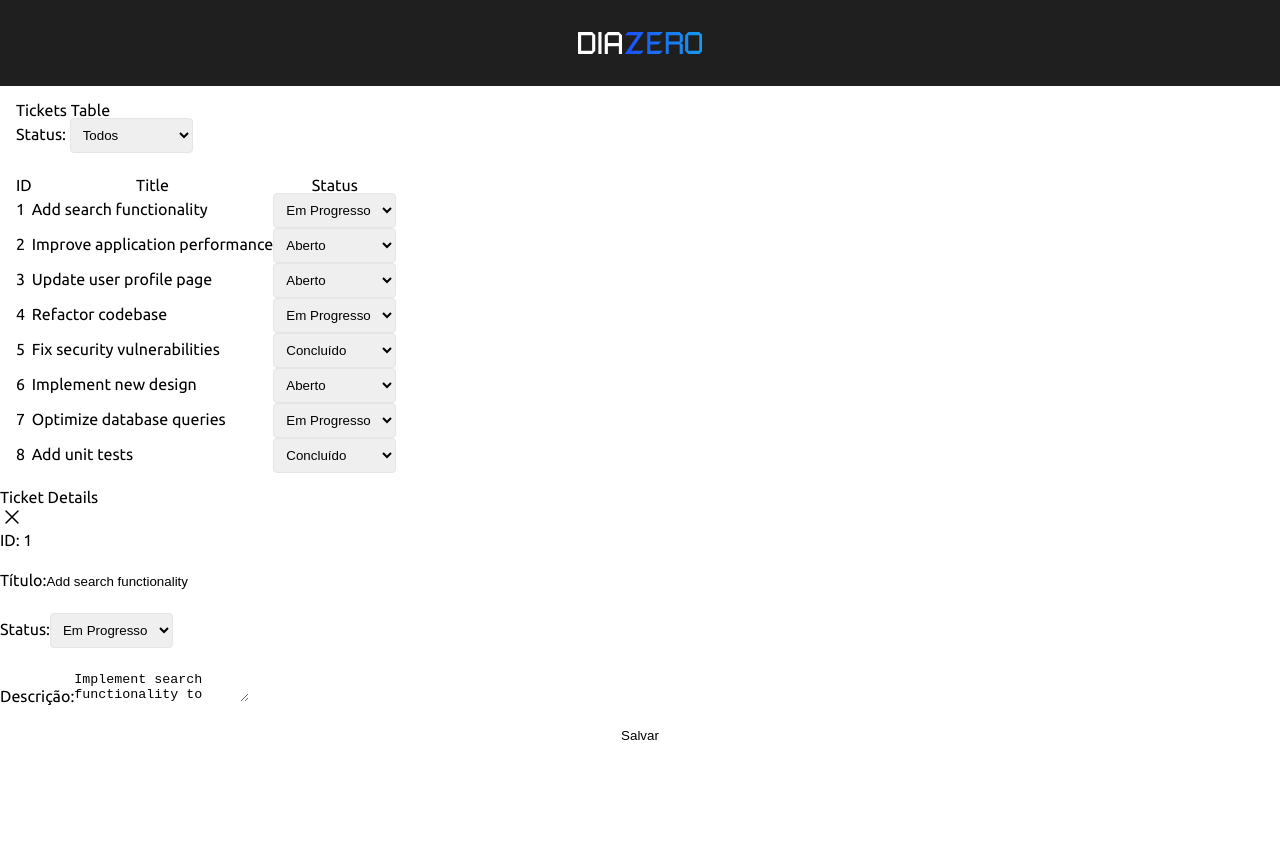
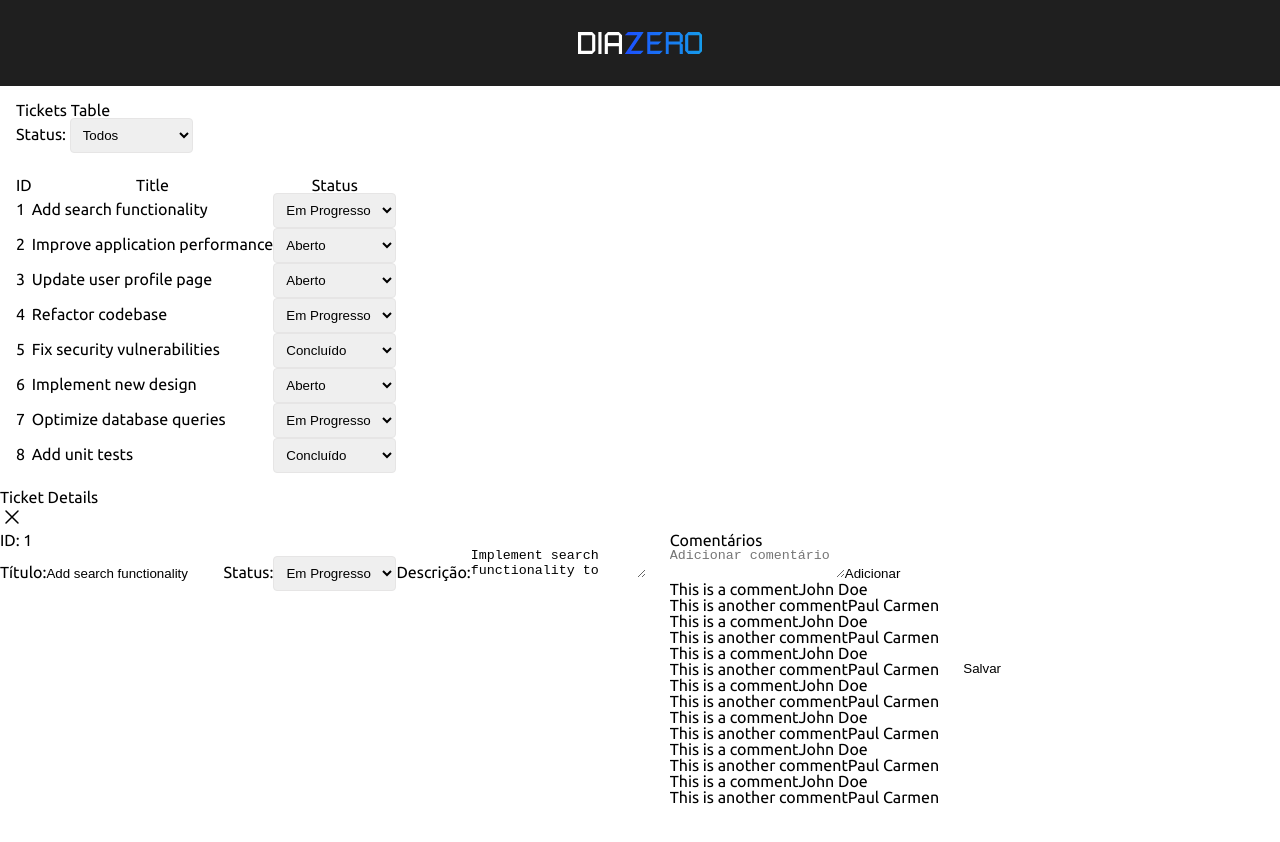
Before and after one commit to jspereiramoura/diazero-tech-test, a React (Vite) app: page / in a window 1280 px wide. Both pictures are taken after a click on the element "Add search functionality". Shown: the top 842 px of the page. Before the commit the page ends 800 px from the top, so only its background shows below. Built offline with nearby package versions, Linux system fonts and the light colour scheme.

Commit message:
feat: adding comments on detaisl modal

```diff
--- a/src/components/Modal/Modal.module.scss
+++ b/src/components/Modal/Modal.module.scss
@@ -43,7 +43,9 @@
   }
 
   .modal__content {
-    max-width: 500px;
+    width: fit-content;
+    min-width: 700px;
+    max-width: 1024px;
     border-radius: 8px;
     padding: 1rem 2rem 2rem;
   }
--- a/src/containers/TicketsTable/components/Modal/TicketsTableModal.module.scss
+++ b/src/containers/TicketsTable/components/Modal/TicketsTableModal.module.scss
@@ -1,7 +1,72 @@
 .modal {
+  gap: 24px;
   display: flex;
   flex-direction: column;
+  padding-bottom: 48px;
+  overflow-y: auto;
+}
+
+.modal__form {
   gap: 24px;
+  width: 100%;
+  display: flex;
+  flex-direction: column;
+}
+
+.modal__comments {
+  width: 100%;
+  height: fit-content;
+
+  h2 {
+    margin-bottom: 24px;
+  }
+}
+
+.modal__add-comment {
+  gap: 8px;
+  display: flex;
+  align-items: center;
+  margin-bottom: 12px;
+  button,
+  textarea {
+    height: 40px;
+  }
+
+  textarea {
+    margin: unset;
+  }
+
+  button {
+    padding: 0 0.5rem;
+    border-radius: 4px;
+  }
+}
+
+.modal__comments__list {
+  gap: 4px;
+  display: flex;
+  overflow-y: auto;
+  max-height: 200px;
+  flex-direction: column;
+}
+
+.modal__comments__wrapper {
+  gap: 4px;
+  display: flex;
+  padding: 0.5rem;
+  border-radius: 4px;
+  flex-direction: column;
+  border: 1px solid #ccc;
+}
+
+.modal__comments__text {
+  font-size: 0.8rem;
+}
+
+.modal__comments__author {
+  font-size: 0.7rem;
+  font-weight: bold;
+  align-self: flex-end;
 }
 
 .modal__label {
@@ -23,16 +88,33 @@
 }
 
 .modal__save-button {
-  display: block;
+  position: absolute;
+  left: 0;
+  bottom: 0;
+  height: 40px;
   width: 100%;
-  height: 40px;
+}
+
+.modal__save-button,
+.modal__add-comment button {
+  background: #4caf50;
   font-weight: bold;
-  background: #4caf50;
   color: #fff;
   cursor: pointer;
-  border-radius: 4px;
 
   &:hover {
     background: #45a049;
   }
 }
+
+@media screen and (min-width: $screen-tablet) {
+  .modal {
+    position: relative;
+    flex-direction: row;
+  }
+
+  .modal__save-button {
+    // position: relative;
+    border-radius: 4px;
+  }
+}
--- a/src/containers/TicketsTable/components/Modal/TicketsTableModal.tsx
+++ b/src/containers/TicketsTable/components/Modal/TicketsTableModal.tsx
@@ -2,6 +2,7 @@ import React from "react";
 import { useDispatch, useSelector } from "react-redux";
 import Select from "../../../../components/Select";
 import {
+  addTicketComment,
   updateTicket,
   updateTicketStatus
 } from "../../../../data/slices/ticketSlice";
@@ -17,6 +18,7 @@ interface TicketsTableModalProps {
 const TicketsTableModal = ({ ticketId }: TicketsTableModalProps) => {
   const dispatch = useDispatch();
   const { handleCloseModal } = useModal();
+  const commentInputRef = React.useRef<HTMLTextAreaElement>(null);
 
   const ticket = useSelector((state: RootState) =>
     state.tickets.find((t: Ticket) => t.id === ticketId)
@@ -42,8 +44,24 @@ const TicketsTableModal = ({ ticketId }: TicketsTableModalProps) => {
     handleCloseModal();
   };
 
+  const handlerAddComment = () => {
+    const comment = commentInputRef.current?.value;
+
+    if (!comment) return;
+
+    dispatch(
+      addTicketComment({
+        ticketId,
+        comment: { author: "Recrutador", text: comment }
+      })
+    );
+
+    commentInputRef.current.value = "";
+  };
+
   return (
     <div className={styles.modal}>
+      <div className={styles.modalForm}>
         <p>
           <strong className={styles.modalLabel}>ID: </strong> {ticket.id}
         </p>
@@ -75,6 +93,40 @@ const TicketsTableModal = ({ ticketId }: TicketsTableModalProps) => {
             className={styles.modalTextarea}
           />
         </label>
+      </div>
+      {ticket.comments && (
+        <>
+          <div className={styles.modalComments}>
+            <h2>Comentários</h2>
+            <div className={styles.modalAddComment}>
+              <textarea
+                ref={commentInputRef}
+                name="comment"
+                placeholder="Adicionar comentário"
+                className={styles.modalTextarea}
+              />
+              <button
+                className={styles.modalAddCommentButton}
+                onClick={handlerAddComment}
+              >
+                Adicionar
+              </button>
+            </div>
+            <ul className={styles.modalCommentsList}>
+              {ticket.comments.map((comment, index) => (
+                <li className={styles.modalCommentsWrapper} key={index}>
+                  <span className={styles.modalCommentsText}>
+                    {comment.text}
+                  </span>
+                  <span className={styles.modalCommentsAuthor}>
+                    {comment.author}
+                  </span>
+                </li>
+              ))}
+            </ul>
+          </div>
+        </>
+      )}
       <button className={styles.modalSaveButton} onClick={handleSave}>
         Salvar
       </button>
--- a/src/data/slices/ticketSlice.ts
+++ b/src/data/slices/ticketSlice.ts
@@ -26,10 +26,27 @@ const ticketSlice = createSlice({
       const { id, status } = action.payload;
       const ticketIndex = state.findIndex(ticket => ticket.id === id);
       state[ticketIndex].status = status;
+    },
+    addTicketComment: (
+      state,
+      action: PayloadAction<{
+        ticketId: Ticket["id"];
+        comment: { author: string; text: string };
+      }>
+    ) => {
+      const { ticketId, comment } = action.payload;
+      const ticketIndex = state.findIndex(ticket => ticket.id === ticketId);
+      state[ticketIndex].comments ??= [];
+      state[ticketIndex].comments.unshift(comment);
     }
   }
 });
 
-export const { addNewTicket, removeTicket, updateTicket, updateTicketStatus } =
-  ticketSlice.actions;
+export const {
+  addNewTicket,
+  addTicketComment,
+  removeTicket,
+  updateTicket,
+  updateTicketStatus
+} = ticketSlice.actions;
 export default ticketSlice.reducer;
--- a/src/mocks/ticketListMock.ts
+++ b/src/mocks/ticketListMock.ts
@@ -10,7 +10,23 @@ export const ticketsMock: Ticket[] = [
     createdBy: "Jane Smith",
     createdAt: mockedDate,
     description:
-      "Implement search functionality to allow users to search for tickets."
+      "Implement search functionality to allow users to search for tickets.",
+    comments: [
+      { author: "John Doe", text: "This is a comment" },
+      { author: "Paul Carmen", text: "This is another comment" },
+      { author: "John Doe", text: "This is a comment" },
+      { author: "Paul Carmen", text: "This is another comment" },
+      { author: "John Doe", text: "This is a comment" },
+      { author: "Paul Carmen", text: "This is another comment" },
+      { author: "John Doe", text: "This is a comment" },
+      { author: "Paul Carmen", text: "This is another comment" },
+      { author: "John Doe", text: "This is a comment" },
+      { author: "Paul Carmen", text: "This is another comment" },
+      { author: "John Doe", text: "This is a comment" },
+      { author: "Paul Carmen", text: "This is another comment" },
+      { author: "John Doe", text: "This is a comment" },
+      { author: "Paul Carmen", text: "This is another comment" }
+    ]
   },
   {
     id: 2,
--- a/src/types/Ticket.ts
+++ b/src/types/Ticket.ts
@@ -11,4 +11,5 @@ export type Ticket = {
   createdBy: string;
   createdAt: Date | string;
   description: string;
+  comments?: { author: string; text: string }[];
 };
```
Lines whose indentation alone changed are shown as unchanged.
